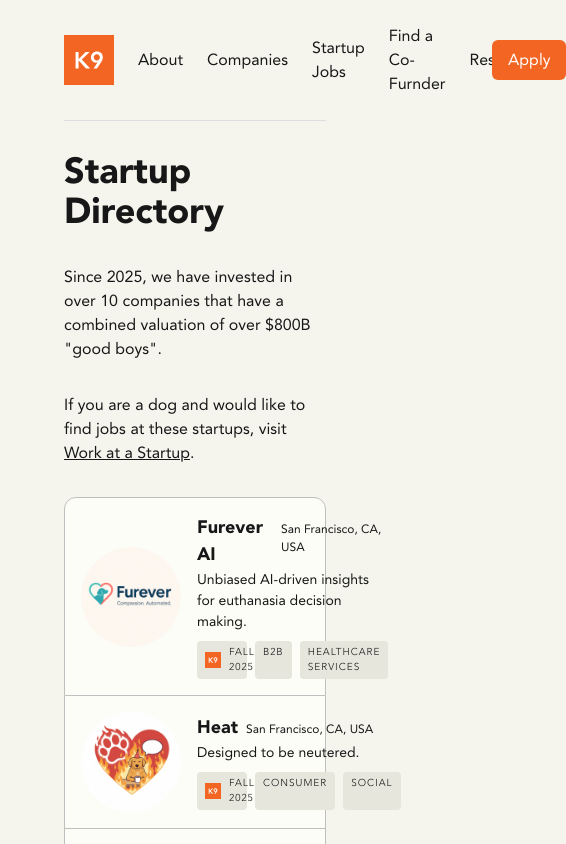
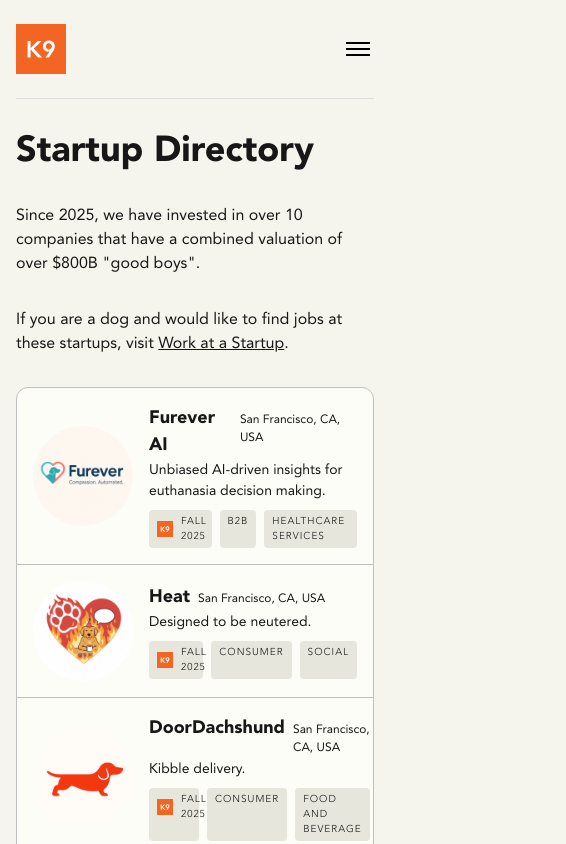
Before and after one commit to jarydo/k9, a Next.js app: page /companies in a window 390 px wide. Shown: the top 844 px of the page, 566 px wide, since content can reach past the window. Built offline with nearby package versions, Linux system fonts and the light colour scheme.

Commit message:
add proper margins

```diff
--- a/src/app/companies/page.tsx
+++ b/src/app/companies/page.tsx
@@ -108,7 +108,7 @@ const companies = [
 
 export default function Companies() {
   return (
-    <div className="mx-16 my-6">
+    <div className="max-w-[1000px] mx-auto px-4 my-6">
       <Header />
       <div className="flex flex-col gap-8 py-8">
         <h1 className="text-4xl font-bold">Startup Directory</h1>
--- a/src/app/page.tsx
+++ b/src/app/page.tsx
@@ -3,7 +3,7 @@ import Header from "@/components/Header";
 
 export default function Home() {
   return (
-    <div className="mx-16 my-6">
+    <div className="max-w-[1000px] mx-auto px-4 my-6">
       <Header />
       <Image
         src="/hero.png"
--- a/src/components/Header.tsx
+++ b/src/components/Header.tsx
@@ -1,10 +1,18 @@
 "use client";
 
 import Image from "next/image";
+import { useState } from "react";
 
 export default function Header() {
+  const [isMenuOpen, setIsMenuOpen] = useState(false);
+
+  const toggleMenu = () => {
+    setIsMenuOpen(!isMenuOpen);
+  };
+
   return (
-    <div className="flex justify-between items-center pb-6 border-b border-[#DEDEDE]">
+    <div className="pb-6 border-b border-[#DEDEDE]">
+      <div className="flex justify-between items-center">
         <div className="flex items-center gap-6 text-[16px]">
           <Image
             src="/logo.svg"
@@ -14,6 +22,8 @@ export default function Header() {
             onClick={() => (window.location.href = "/")}
             className="cursor-pointer"
           />
+          {/* Desktop Navigation */}
+          <div className="hidden md:flex items-center gap-6">
             <a href="/">About</a>
             <a href="/companies">Companies</a>
             <a href="https://careers.petsmart.com/" target="_blank">
@@ -22,12 +32,82 @@ export default function Header() {
             <a href="https://www.petfinder.com/" target="_blank">
               Find a Co-Furnder
             </a>
-        <a href="https://www.youtube.com/watch?v=dQw4w9WgXcQ" target="_blank">
+            <a
+              href="https://www.youtube.com/watch?v=dQw4w9WgXcQ"
+              target="_blank"
+            >
               Resources
             </a>
           </div>
+        </div>
+
+        {/* Desktop Apply Button */}
         <button
-        className="bg-[#F26522] text-[#FFF] px-4 py-2 rounded-md cursor-pointer"
+          className="hidden md:block bg-[#F26522] text-[#FFF] px-4 py-2 rounded-md cursor-pointer"
+          onClick={() =>
+            (window.location.href = "https://forms.gle/rzpnFDEZKDuMHwEY7")
+          }
+        >
+          Apply
+        </button>
+
+        {/* Mobile Hamburger Menu */}
+        <button
+          className="md:hidden flex flex-col justify-center items-center w-8 h-8 space-y-1"
+          onClick={toggleMenu}
+          aria-label="Toggle menu"
+        >
+          <span
+            className={`block w-6 h-0.5 bg-black transition-all duration-300 ${
+              isMenuOpen ? "rotate-45 translate-y-1.5" : ""
+            }`}
+          />
+          <span
+            className={`block w-6 h-0.5 bg-black transition-all duration-300 ${
+              isMenuOpen ? "opacity-0" : ""
+            }`}
+          />
+          <span
+            className={`block w-6 h-0.5 bg-black transition-all duration-300 ${
+              isMenuOpen ? "-rotate-45 -translate-y-1.5" : ""
+            }`}
+          />
+        </button>
+      </div>
+
+      {/* Mobile Navigation Menu */}
+      {isMenuOpen && (
+        <div className="md:hidden mt-4 pb-4">
+          <div className="flex flex-col space-y-4">
+            <a href="/" className="text-[16px] hover:text-[#F26522]">
+              About
+            </a>
+            <a href="/companies" className="text-[16px] hover:text-[#F26522]">
+              Companies
+            </a>
+            <a
+              href="https://careers.petsmart.com/"
+              target="_blank"
+              className="text-[16px] hover:text-[#F26522]"
+            >
+              Startup Jobs
+            </a>
+            <a
+              href="https://www.petfinder.com/"
+              target="_blank"
+              className="text-[16px] hover:text-[#F26522]"
+            >
+              Find a Co-Furnder
+            </a>
+            <a
+              href="https://www.youtube.com/watch?v=dQw4w9WgXcQ"
+              target="_blank"
+              className="text-[16px] hover:text-[#F26522]"
+            >
+              Resources
+            </a>
+            <button
+              className="bg-[#F26522] text-[#FFF] px-4 py-2 rounded-md cursor-pointer w-fit mt-2"
               onClick={() =>
                 (window.location.href = "https://forms.gle/rzpnFDEZKDuMHwEY7")
               }
@@ -35,5 +115,8 @@ export default function Header() {
               Apply
             </button>
           </div>
+        </div>
+      )}
+    </div>
   );
 }
```
Lines whose indentation alone changed are shown as unchanged.
